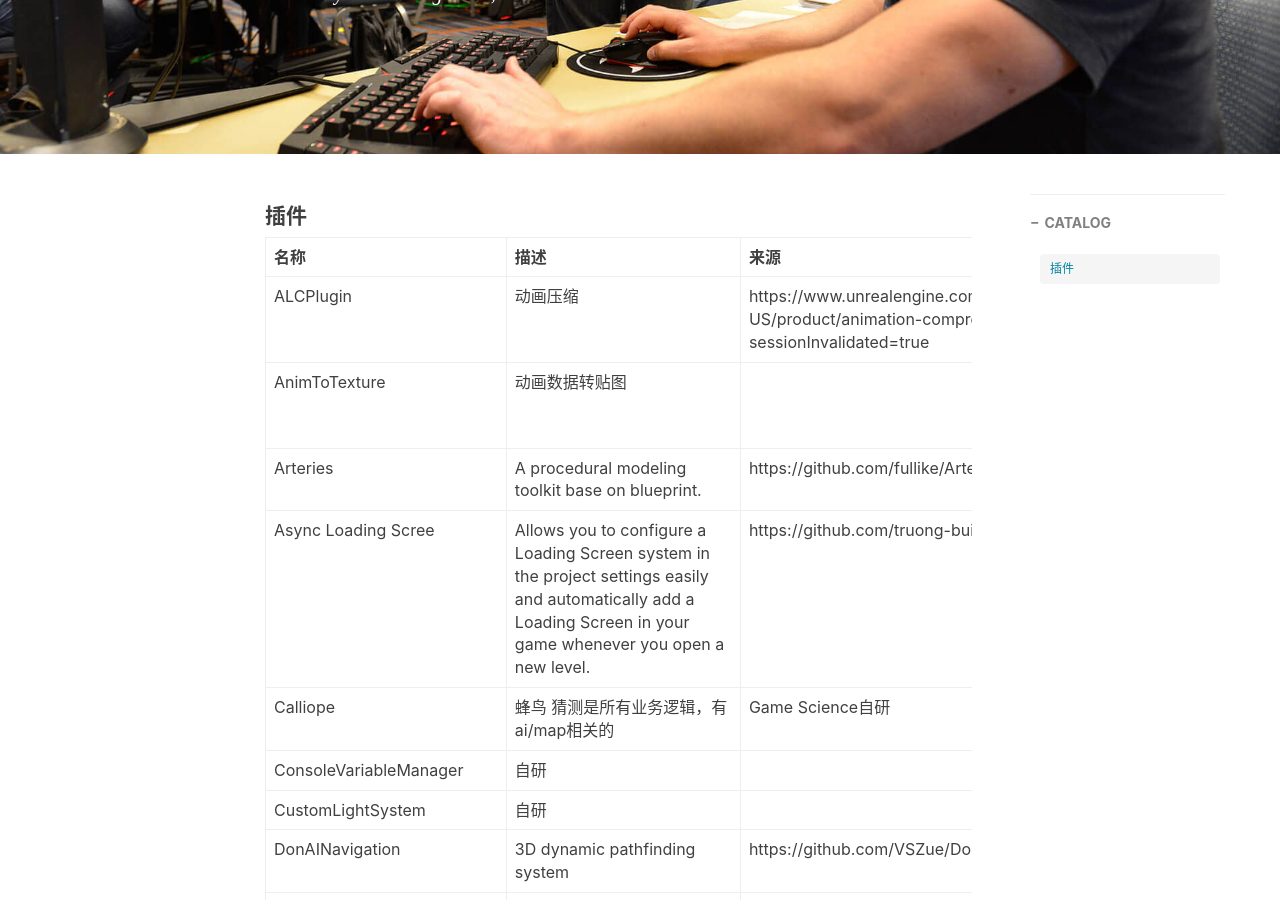
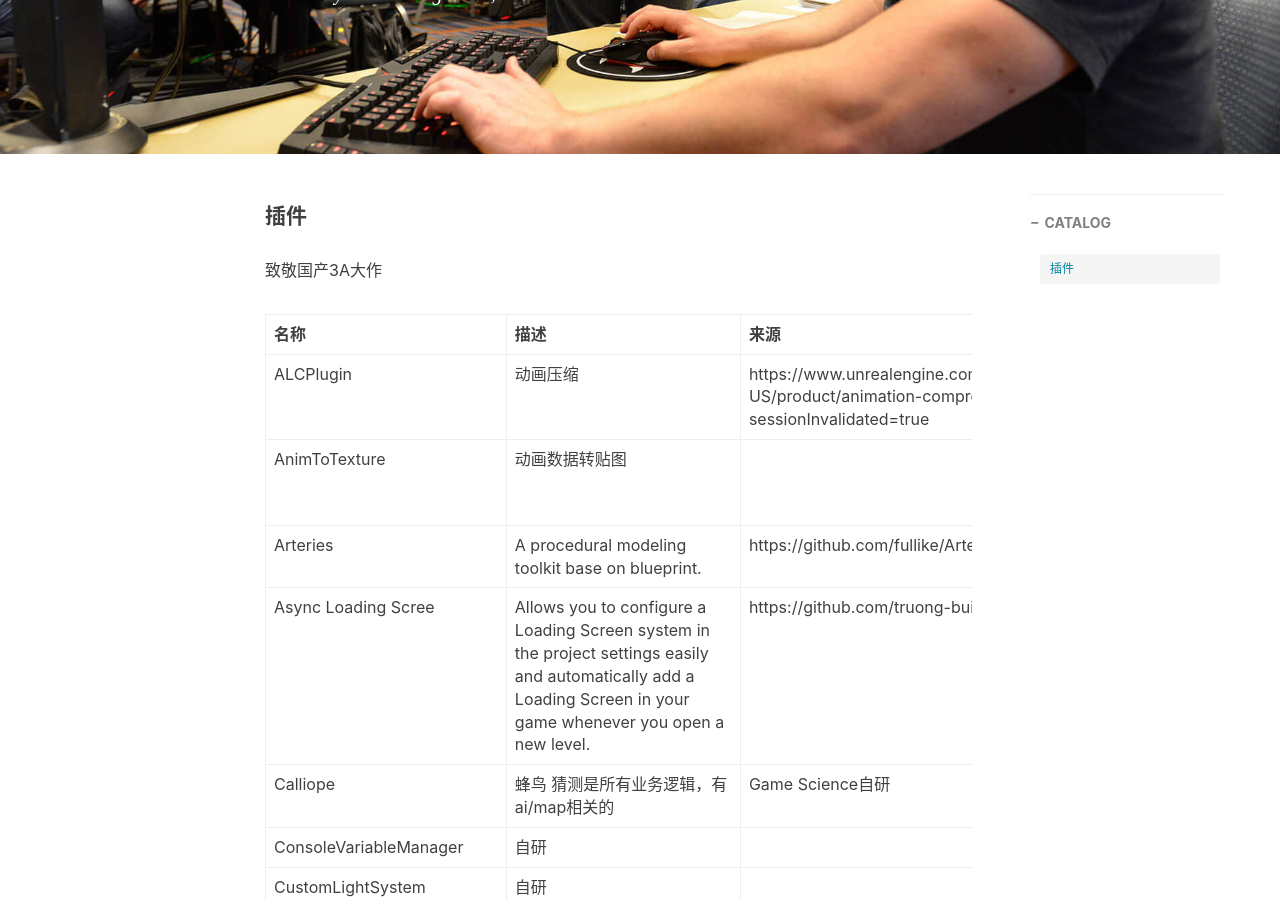
Before and after one commit to chenanbao/chenanbao.github.io, a Jekyll site: the page built from _posts/2024-8-30-黑猴插件.md, in a window 1280 px wide and 900 px high, scrolled down 369 px. Built offline with Jekyll 4.4.1, drawn with Linux system fonts in a browser that asks for light colours; nearby versions of some CDN libraries; comment, search, counter and statistics services are not loaded.

Commit message:
Update 2024-8-30-黑猴插件.md

```diff
--- a/_posts/2024-8-30-黑猴插件.md
+++ b/_posts/2024-8-30-黑猴插件.md
@@ -17,6 +17,8 @@
 ---
 
 #### 插件
+
+致敬国产3A大作
 
 |名称|描述|来源|
 | ------ | ------ | ------ |
```
